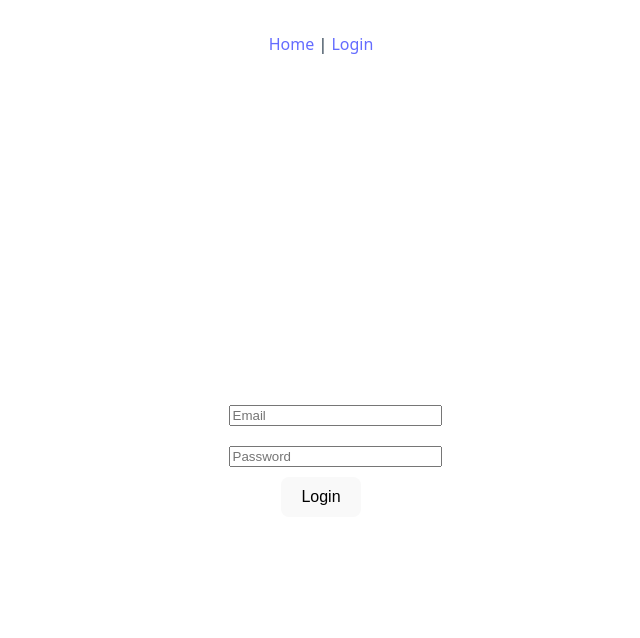
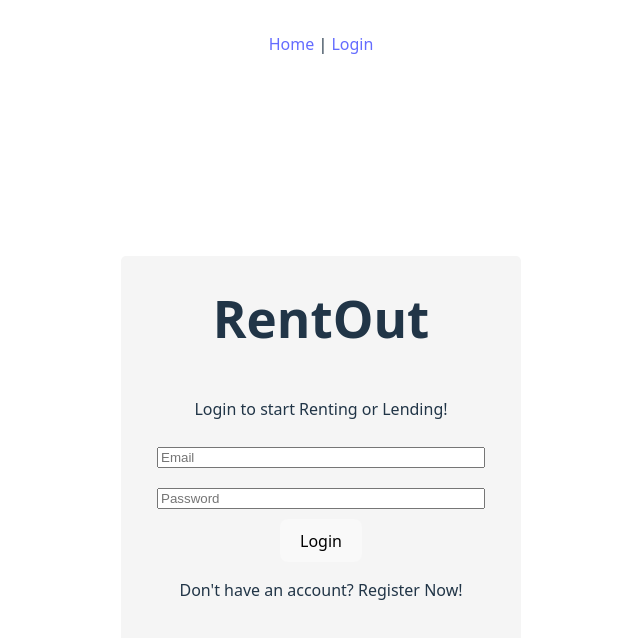
Before and after one commit to blobmister/Renter, a React (Vite) app in the folder front/: page /login in a window 1280 px wide. Shown: the top 638 px of the page, without its empty margins (319-959 px from the left). Built offline with nearby package versions, Linux system fonts and the light colour scheme.

Commit message:
styled the login page

```diff
--- a/front/src/Login.css
+++ b/front/src/Login.css
@@ -1,14 +1,23 @@
 .container {
     height: 100vh;
+    width: 100vh;
     display: flex;
-    flex-direction: column;
     justify-content: center;
     align-items: center;
-    font-family: Arial, sans-serif;
 }
 
 .container input {
-    width: 100%;
+    width: 80%;
     display: block;
     margin: 10px;
 }
+
+.inputBlock {
+    width: 50%;
+    height: 50%;
+    border-radius: 5px;
+    display: flex;
+    flex-direction: column;
+    background-color: #f5f5f5;
+    align-items: center;
+}
--- a/front/src/Login.jsx
+++ b/front/src/Login.jsx
@@ -1,3 +1,4 @@
+import { Link } from "react-router-dom";
 import "./Login.css"
 
 export default function Login() {
@@ -7,14 +8,16 @@ export default function Login() {
 
     return (
         <div className="container">
-            <div>
+            <div className="inputBlock">
+                <h1>RentOut</h1>
+                <p>Login to start Renting or Lending!</p>
                 <input type="email" placeholder="Email" />
+                <input type="password" placeholder="Password" />
+
+                <button onClick={createAccount}>Login</button>
+
+                <p>Don't have an account? Register Now!</p>
             </div>
-            <div>
-                <input type="password" placeholder="Password" />
-            </div>
-
-            <button onClick={createAccount}>Login</button>
         </div>
     );
 }
```
